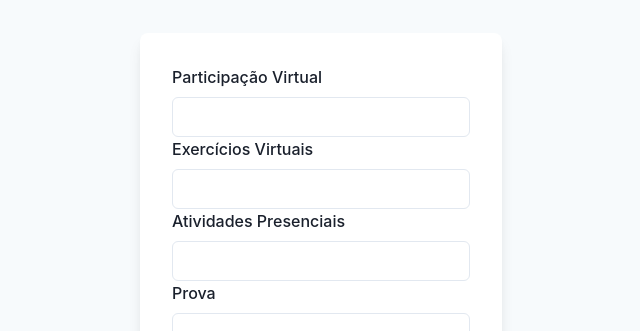
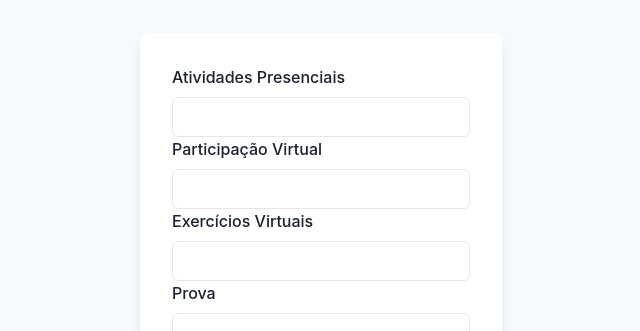
Before and after one commit to CostaPedroHenrique/imd-notas, a Next.js app: page / in a window 1280 px wide. Shown: the part 218-549 px from the top of the page, without its empty margins (319-959 px from the left). Built offline with nearby package versions, Linux system fonts and the light colour scheme.

Commit message:
refactor: changed field orders

```diff
--- a/src/components/CalcForm/index.tsx
+++ b/src/components/CalcForm/index.tsx
@@ -13,16 +13,16 @@ const CalcFormComponent = () => {
     <form onSubmit={onSubmit}>
       <Box gap={'8px'}>
         <FormControl>
+          <FormLabel htmlFor='presentialActivity'>Atividades Presenciais</FormLabel>
+          <NumberInput control={form.control} name={'presentialActivity'} />
+        </FormControl>
+        <FormControl>
           <FormLabel htmlFor='virtualParticipation'>Participação Virtual</FormLabel>
           <NumberInput control={form.control} name={'virtualParticipation'} />
         </FormControl>
         <FormControl>
           <FormLabel htmlFor='virtualExercise'>Exercícios Virtuais</FormLabel>
           <NumberInput control={form.control} name={'virtualExercise'} />
-        </FormControl>
-        <FormControl>
-          <FormLabel htmlFor='presentialActivity'>Atividades Presenciais</FormLabel>
-          <NumberInput control={form.control} name={'presentialActivity'} />
         </FormControl>
         <FormControl>
           <FormLabel htmlFor='exam'>Prova</FormLabel>
```
